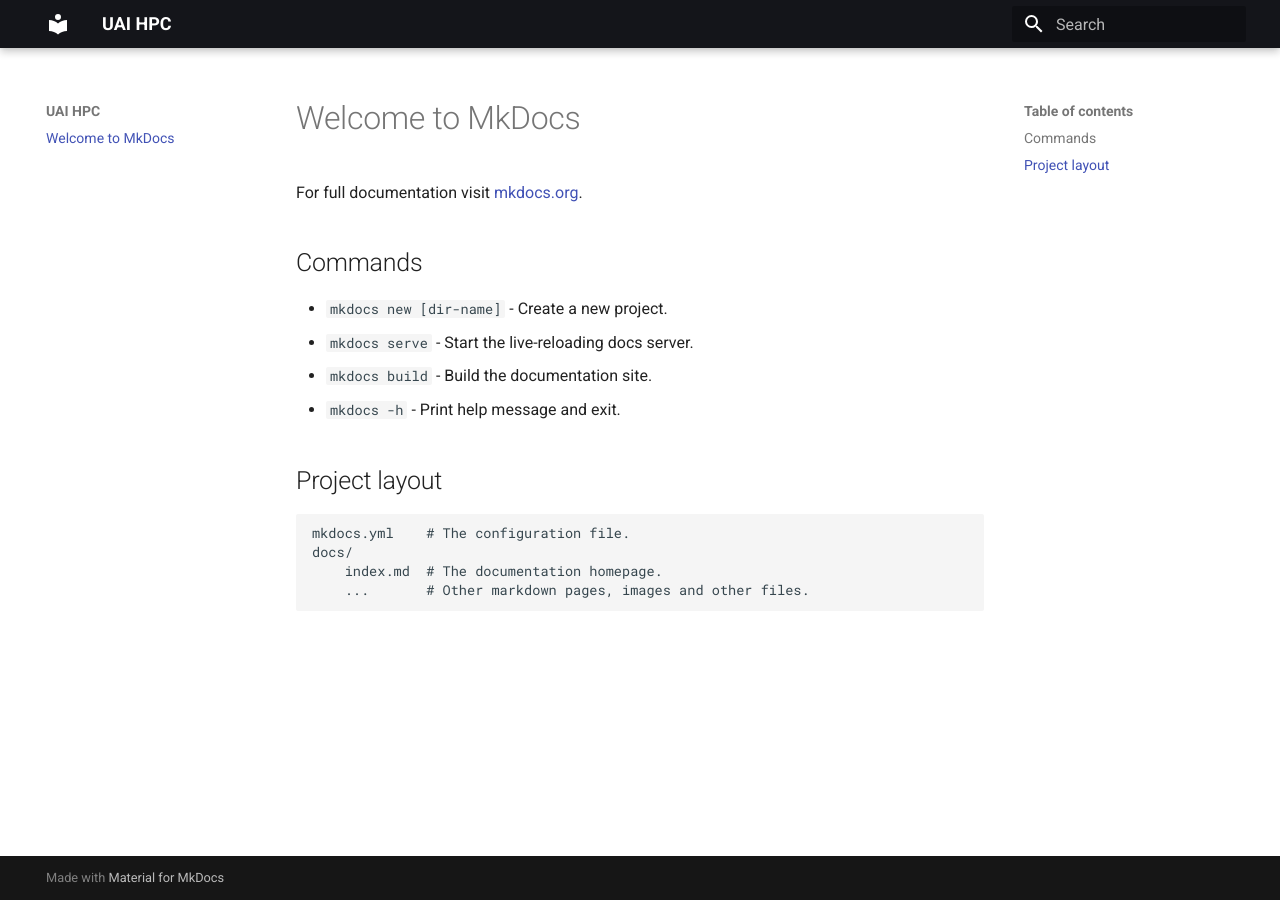
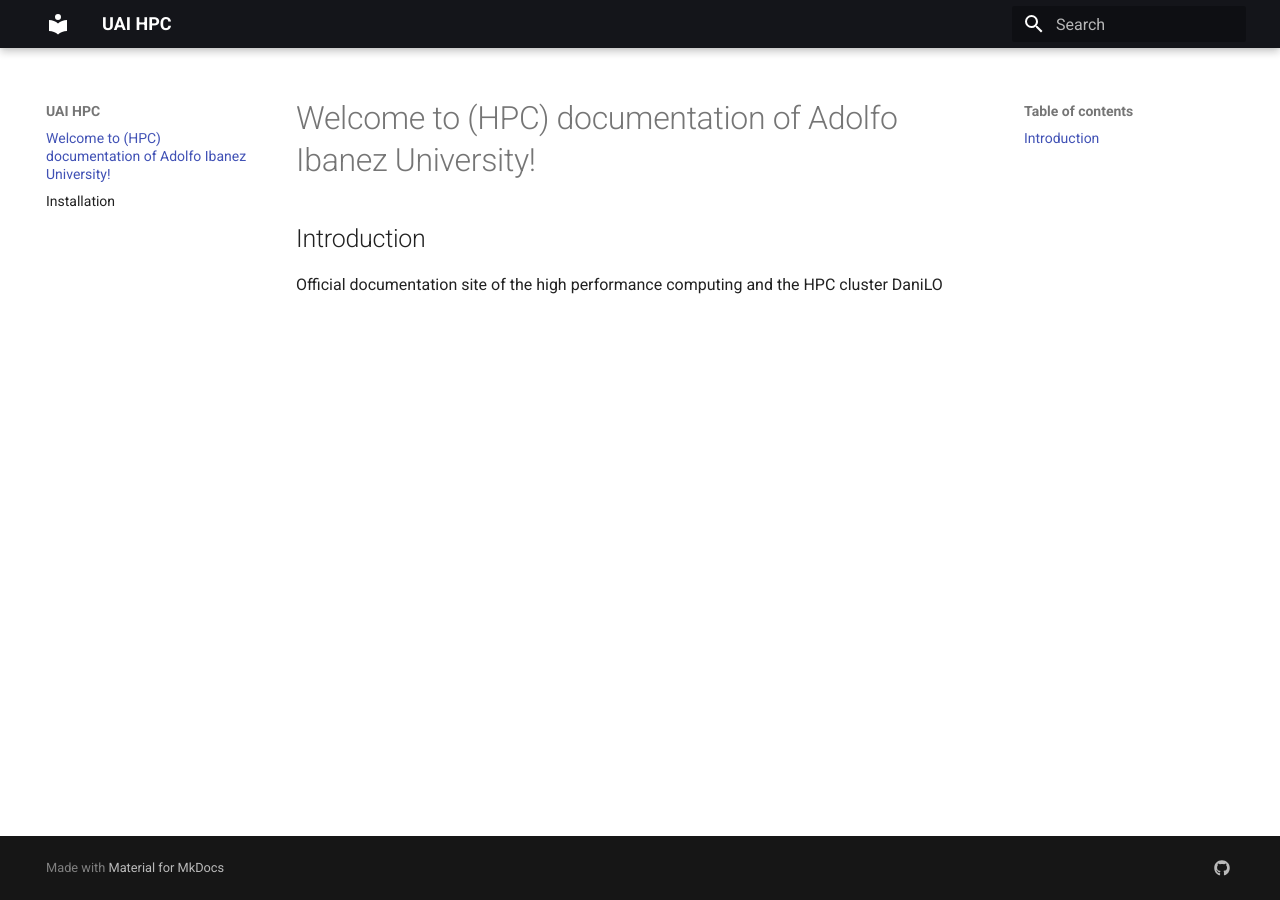
Before and after one commit to uai-hpc/cluster-hpc, an MkDocs documentation site: the page built from docs/index.md, in a window 1280 px wide. Built offline with MkDocs 1.6.1 and Material for MkDocs 9.7.7, drawn with Linux system fonts in a browser that asks for light colours.

Commit message:
updating page

```diff
--- a/docs/index.md
+++ b/docs/index.md
@@ -1,17 +1,4 @@
-# Welcome to MkDocs
+# Welcome to (HPC) documentation of Adolfo Ibanez University!
 
-For full documentation visit [mkdocs.org](https://www.mkdocs.org).
-
-## Commands
-
-* `mkdocs new [dir-name]` - Create a new project.
-* `mkdocs serve` - Start the live-reloading docs server.
-* `mkdocs build` - Build the documentation site.
-* `mkdocs -h` - Print help message and exit.
-
-## Project layout
-
-    mkdocs.yml    # The configuration file.
-    docs/
-        index.md  # The documentation homepage.
-        ...       # Other markdown pages, images and other files.
+## Introduction
+Official documentation site of the high performance computing and the HPC cluster DaniLO
--- /dev/null
+++ b/docs/installation.md
@@ -0,0 +1,3 @@
+# Installation
+
+## Hola
--- a/mkdocs.yml
+++ b/mkdocs.yml
@@ -4,3 +4,11 @@ theme:
   name: material
   palette:
     primary: black
+
+plugins:
+  - search
+
+extra:
+  social:
+    - icon: fontawesome/brands/github
+      link: https://github.com/Open-Source-UAI
```
